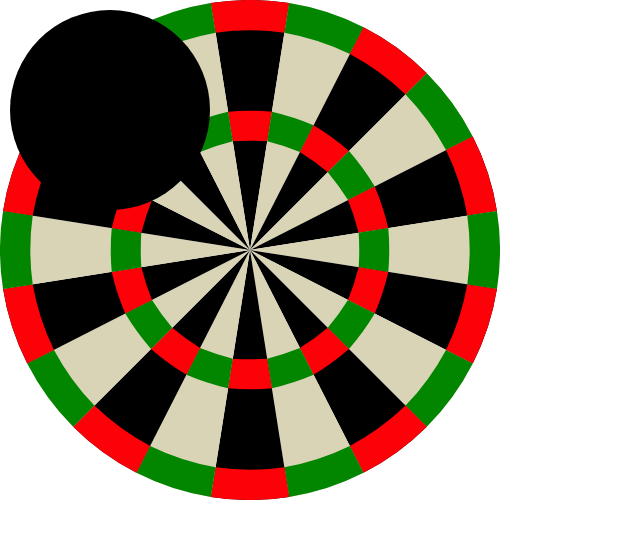
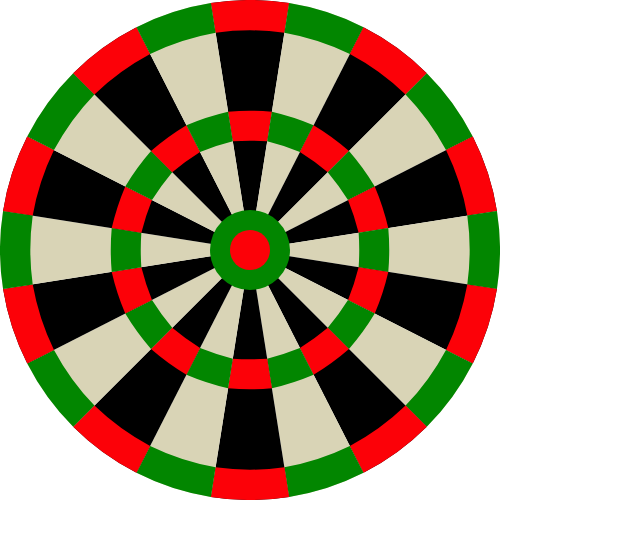
Before and after one commit to simondegand/darts, a React (Create React App) app: page / in a window 1280 px wide. Shown: the top 538 px of the page, without its empty margins (0-640 px from the left). Built offline with nearby package versions, Linux system fonts and the light colour scheme.

Commit message:
adding following div

```diff
--- a/src/App.js
+++ b/src/App.js
@@ -9,25 +9,39 @@ class App extends React.Component {
   constructor(props){
     super(props);
     this.state = {
-      displayFollower: true,
+      displayFollower: false,
       followerX: 0,
-      followerY:0
+      followerY:0,
+      followerColor: '#fff',
+      followerPoints: 0
     }
     this.mouseMoved = this.mouseMoved.bind(this);
+    this.hideFollower = this.hideFollower.bind(this);
+    this.zoomSize = 200;
   }
 
   render(){
-    const {displayFollower, followerX, followerY} = this.state;
+    const {displayFollower, followerX, followerY, followerColor, followerPoints} = this.state;
     return (
       <>
-        <Target size={500} arcThickness={30} mouseMoved={this.mouseMoved}/>
-        <Following display={displayFollower} x={followerX} y={followerY} mouseMoved={this.mouseMoved}/>
+        <Target size={500} arcThickness={30} mouseMoved={this.mouseMoved} mouseLeaving={this.hideFollower}/>
+        <Following display={displayFollower} x={followerX} y={followerY} size={this.zoomSize} mouseMoved={this.hideFollower} color={followerColor} points={followerPoints} />
       </>
     );
   }
 
-  mouseMoved(x, y){
-    this.setState({followerX : x, followerY: y})
+  mouseMoved(x, y, points, color){
+    if(x > this.zoomSize/2) x = x - (this.zoomSize/2);
+    else x = 0;
+    if(y > (this.zoomSize + 20)){
+      y = y - this.zoomSize - 20;
+    }
+    else y += 20;
+    this.setState({followerX : x, followerY: y, displayFollower: true, followerPoints: points, followerColor: color});
+  }
+
+  hideFollower(){
+    this.setState({displayFollower: false});
   }
 }
 
--- a/src/Following.js
+++ b/src/Following.js
@@ -5,12 +5,17 @@ class Following extends React.Component{
         super(props);
     }
 
-    render(){
-        return <div style={{position: 'absolute', display: this.props.display ? 'block' : 'none', top:this.props.y + 10, left: this.props.x + 10}} >
-            <svg width={200} height={200}>
-                <circle cx={100} cy={100} r={100} onMouseMove={(event) => this.props.mouseMoved(event.pageX, event.pageY) + console.log('coucou')}></circle>
+    render() {
+        const {size, mouseEnter, color, points} = this.props;
+        const fontSize = 30;
+        let fontColor = '#000000';
+        if(color === '#000000') fontColor = '#ffffff';
+        return <div style={{position: 'absolute', display: this.props.display ? 'block' : 'none', top:this.props.y, left: this.props.x}} >
+            <svg width={size} height={size}>
+                <circle cx={size/2} cy={size/2} r={size/2} onMouseEnter={mouseEnter} fill={color}> </circle>
+                <text fontSize={fontSize} x={(size/2) - (fontSize / 2)} y={(size/2) + (fontSize / 2)} fill={fontColor}>{points}</text>
             </svg>
-        </div>
+        </div>;
     }
 }
 
--- a/src/Target.js
+++ b/src/Target.js
@@ -4,16 +4,15 @@ class Target extends React.Component{
     constructor(props){
         super(props);
         this.mouseMove = this.mouseMove.bind(this);
-    }
-
-    render() {
-        const {size, arcThickness} = this.props;
+        this.mouseLeaving = this.mouseLeaving.bind(this);
+        const points = [20, 1, 18, 4, 13, 6, 10, 15, 2, 17, 3, 19, 7, 16, 8, 11, 14, 9, 12, 5];
+        const {size, arcThickness} = props;
         const radius = size / 2;
         const rotationAngle = Math.PI / 10;
-        const black = '#000000'
-        const white = '#D9D4B6'
-        const red = ' #FC0108'
-        const green = '#028600'
+        const black = '#000000';
+        const white = '#D9D4B6';
+        const red = ' #FC0108';
+        const green = '#028600';
         let triangles = [this.getFirstTriangle(rotationAngle, radius)];
         let outsideArcs = [this.getFirstOutsideArc(rotationAngle, radius, arcThickness)];
         let insideArcs = [this.getFirstInsideArc(rotationAngle, radius, arcThickness)];
@@ -22,13 +21,15 @@ class Target extends React.Component{
             outsideArcs.push(this.getNextArc(outsideArcs[outsideArcs.length - 1], rotationAngle));
             insideArcs.push(this.getNextArc(insideArcs[insideArcs.length - 1], rotationAngle));
         }
-        return <svg width={size} height={size} onMouseMove={this.mouseMove}>
-            {triangles.map(triangle => {
-                return <path fill={triangle.even ? black : white} d={`M${triangle.point1.x + radius} ${triangle.point1.y + radius} A${radius} ${radius} 0 0 1 ${triangle.point2.x + radius} ${triangle.point2.y + radius} L${radius} ${radius} Z`}/>
+        this.svg = <svg width={size} height={size}>
+            {triangles.map((triangle, index) => {
+                let color = triangle.even ? black : white;
+                return <path onMouseMove={this.mouseMove.bind(this, points[index], color)} fill={color} d={`M${triangle.point1.x + radius} ${triangle.point1.y + radius} A${radius} ${radius} 0 0 1 ${triangle.point2.x + radius} ${triangle.point2.y + radius} L${radius} ${radius} Z`}/>
             })}
             {outsideArcs.map((outsideArc, index) => {
+                let color = outsideArc.even ? red : green;
                 return (
-                        <path fill={outsideArc.even ? red : green }
+                        <path onMouseOut={this.mouseLeaving} onMouseMove={this.mouseMove.bind(this, points[index] * 2, color)} fill={color}
                             d={`M${outsideArc.point1.x + radius} ${outsideArc.point1.y + radius}
                             A${radius} ${radius} 0 0 1 ${outsideArc.point2.x + radius} ${outsideArc.point2.y + radius}
                             L${outsideArc.point3.x + radius} ${outsideArc.point3.y + radius}
@@ -36,21 +37,32 @@ class Target extends React.Component{
                     );
             })}
             {insideArcs.map((insideArc, index) => {
+                let color = insideArc.even ? red : green;
                 return (
-                        <path fill={insideArc.even ? red : green }
+                        <path onMouseMove={this.mouseMove.bind(this, points[index] * 3, color)} fill={color}
                             d={`M${insideArc.point1.x + radius} ${insideArc.point1.y + radius}
                             A${radius} ${radius} 0 0 1 ${insideArc.point2.x + radius} ${insideArc.point2.y + radius}
                             L${insideArc.point3.x + radius} ${insideArc.point3.y + radius}
                             A${radius} ${radius} 0 0 0 ${insideArc.point4.x + radius} ${insideArc.point4.y + radius} Z`}></path>
                     );
             })}
+
+            <circle onMouseMove={this.mouseMove.bind(this, 25, green)} fill={green} cx={radius} cy={radius} r="40"></circle>
+            <circle onMouseMove={this.mouseMove.bind(this, 50, red)} fill={red} cx={radius} cy={radius} r="20"></circle>
         </svg>
     }
-    mouseMove(event){
-        this.props.mouseMoved(event.pageX, event.pageY)
+
+    render() {
+        return this.svg;
     }
 
-    //<path fill="${even ? green : red}" d="M${exteriorArc.x1 + radius} ${exteriorArc.y1 + radius} A${radius} ${radius} 0 0 1 ${exteriorArc.x2 + radius} ${exteriorArc.y2 + radius} L${exteriorArc.x3 + radius} ${exteriorArc.y3 + radius} A${radius} ${radius} 0 0 0 ${exteriorArc.x4 + radius} ${exteriorArc.y4 + radius}"/>
+    mouseLeaving(){
+        this.props.mouseLeaving();
+    }
+
+    mouseMove(points, color, event){
+        this.props.mouseMoved(event.pageX, event.pageY, points, color)
+    }
 
     getFirstTriangle(rotationAngle, radius){
         let x1 = -(Math.sin(rotationAngle/2) * radius);
```
Also changed, not shown: 1 other file (tests, documents, lock files or other folders).
